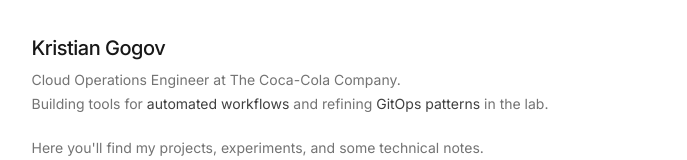
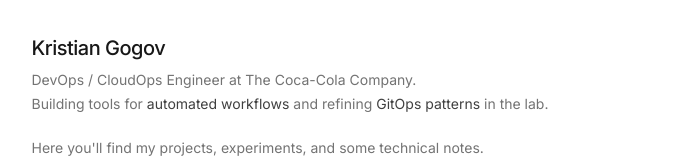
Before and after one commit to kristiangogov/gogov-dev, a Next.js app: page / in a window 1280 px wide. Shown: the part 167-327 px from the top of the page, without its empty margins (289-976 px from the left). Built offline with nearby package versions, Linux system fonts and the light colour scheme.

Commit message:
content update

```diff
--- a/app/about/page.tsx
+++ b/app/about/page.tsx
@@ -16,7 +16,7 @@ export default async function About() {
 
   <section className="space-y-8">
     <p>
-      I’m a Cloud Operations Engineer at The Coca-Cola Company. I build tools
+      I'm a DevOps / CloudOps Engineer at The Coca-Cola Company. I build tools
       that translate complex infrastructure requirements into safe, repeatable,
       and automated workflows, focusing on reducing operational risk and
       replacing manual CLI friction with standardized platforms.
--- a/app/page.tsx
+++ b/app/page.tsx
@@ -14,7 +14,7 @@ export default function Page() {
 
           {/* The "Here is what I do" section */}
           <div className="mt-2 flex flex-col gap-1 text-sm text-neutral-500 dark:text-neutral-400">
-            <p>Cloud Operations Engineer at The Coca-Cola Company.</p>
+            <p>DevOps / CloudOps Engineer at The Coca-Cola Company.</p>
             <p>
               Building tools for{" "}
               <span className="text-neutral-700 dark:text-neutral-300">
```
